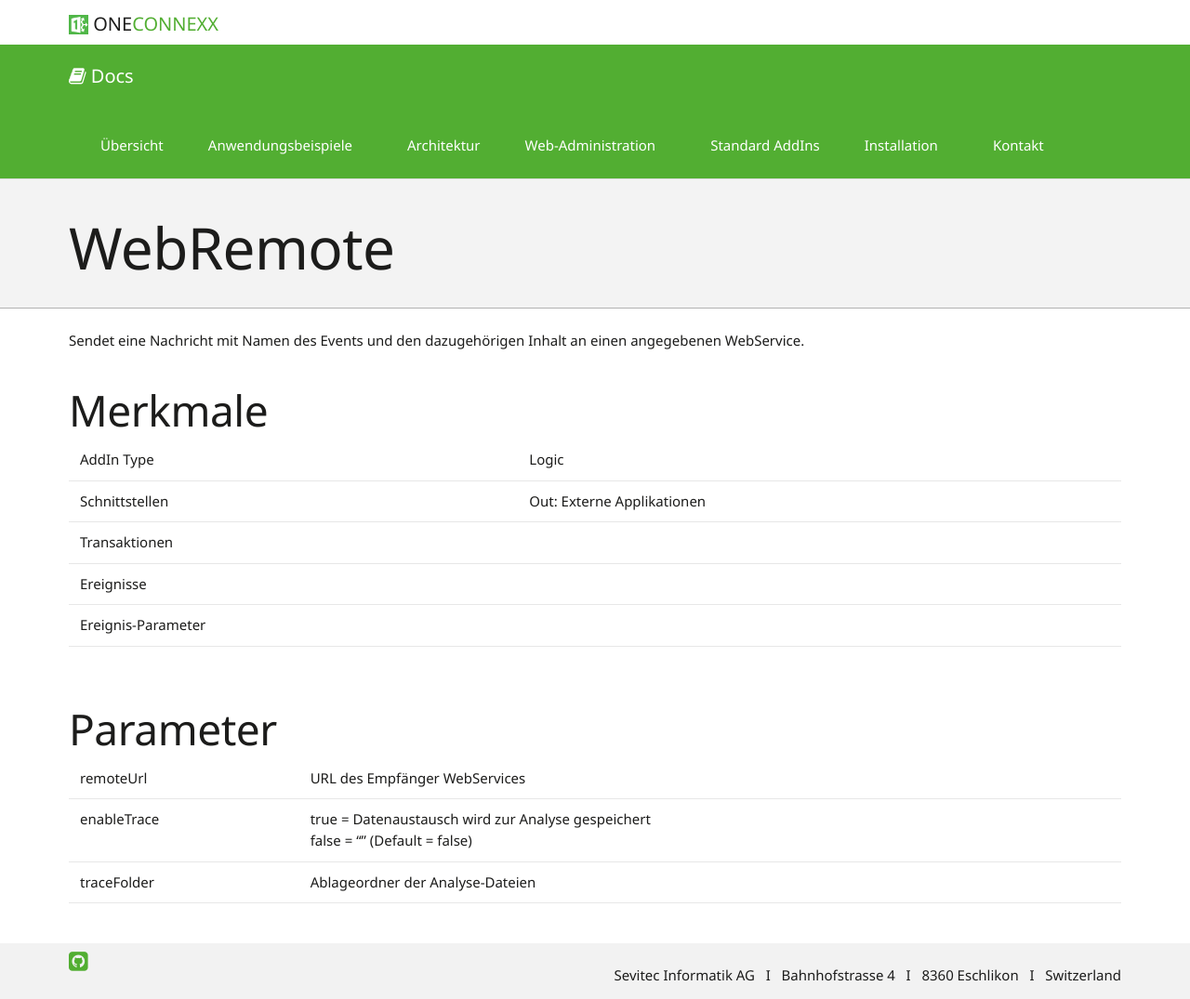
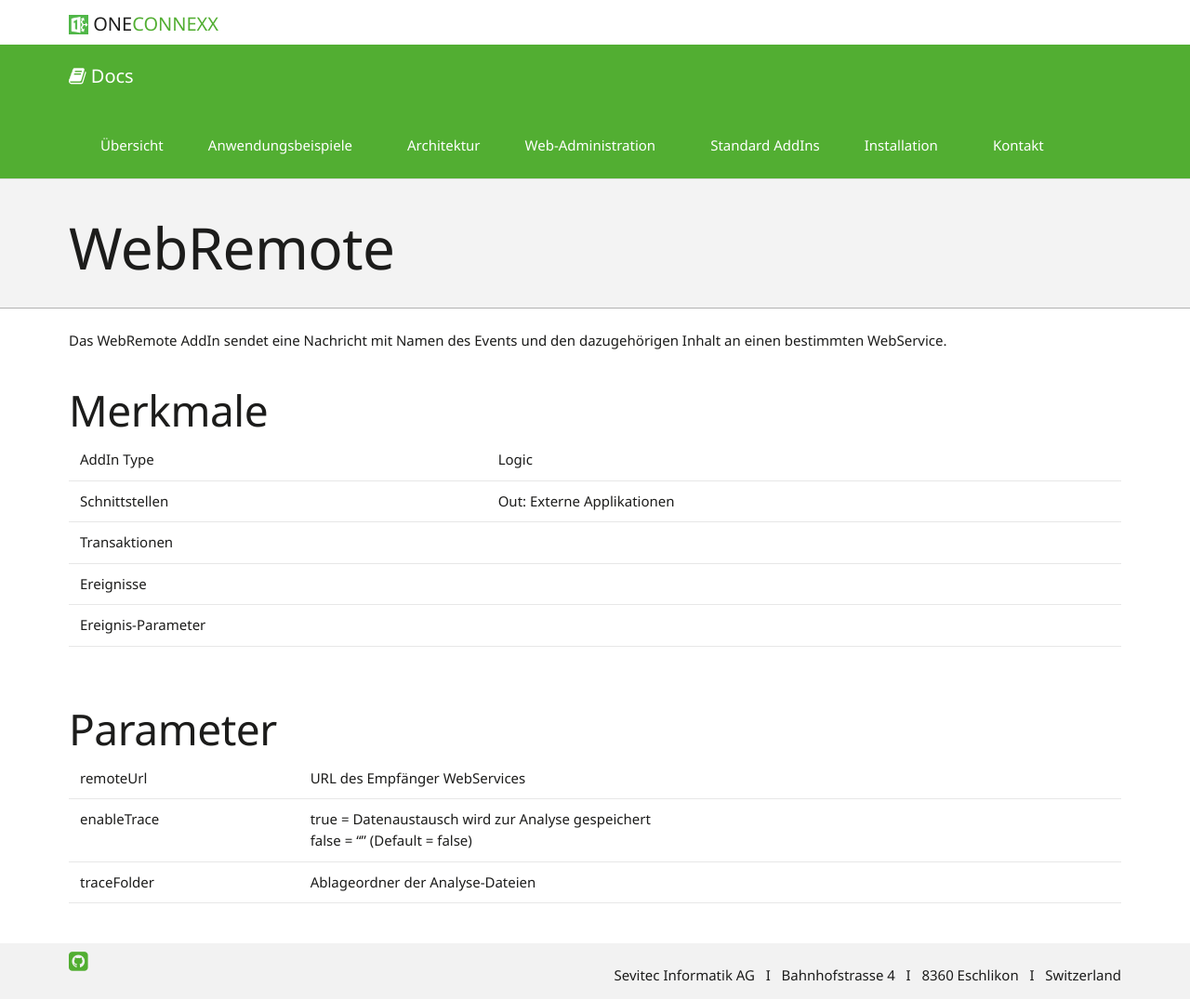
Before and after one commit to primesoft-group/oneconnexx-docs, a Jekyll site: the page built from _pages/addins/de/webremote.md, in a window 1280 px wide. Shown: the whole page at 93% size. Built offline with Jekyll 4.4.1, drawn with Linux system fonts in a browser that asks for light colours; nearby versions of some CDN libraries; some web fonts are replaced.

Commit message:
addins changed

```diff
--- a/_pages/addins/de/webremote.md
+++ b/_pages/addins/de/webremote.md
@@ -4,17 +4,17 @@ title: WebRemote
 permalink: "addins/de/webremote/"
 ---
 
-Sendet eine Nachricht mit Namen des Events und den dazugehörigen Inhalt an einen angegebenen WebService.
+Das WebRemote AddIn sendet eine Nachricht mit Namen des Events und den dazugehörigen Inhalt an einen bestimmten WebService.
 
 ## Merkmale
 
 {:.table .table-striped}
-| --- | --- |
-| AddIn Type | Logic |
-| Schnittstellen | Out: Externe Applikationen |
-| Transaktionen |  |
-| Ereignisse |  |
-| Ereignis-Parameter |  |
+| --- | --- | --- |
+| AddIn Type | Logic | |
+| Schnittstellen | Out: Externe Applikationen | |
+| Transaktionen |  | |
+| Ereignisse |  | |
+| Ereignis-Parameter |  | |
 
 
 ## Parameter
```
Also changed, not shown: _pages/addins/de/databasetocsv.md (+1 -1 lines), _pages/addins/de/mailsender.md (+0 -1 lines), _pages/addins/de/xml2csv.md (+1 -1 lines).
